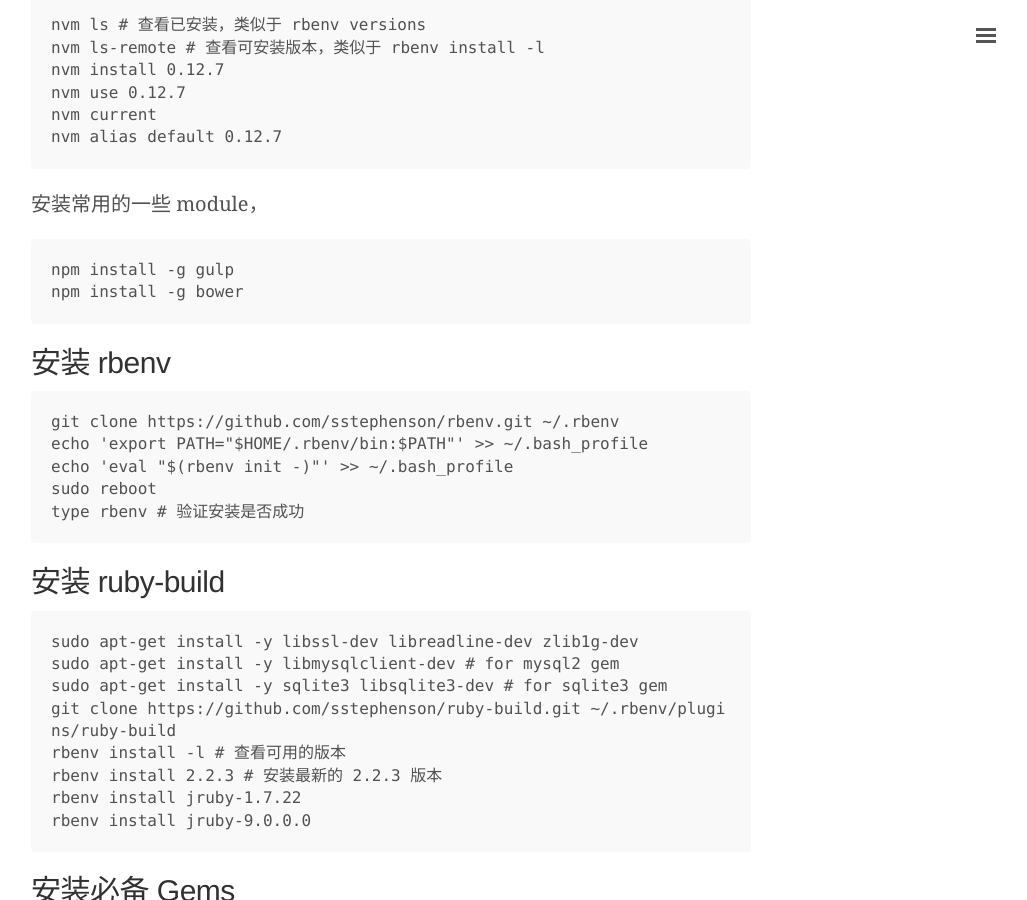
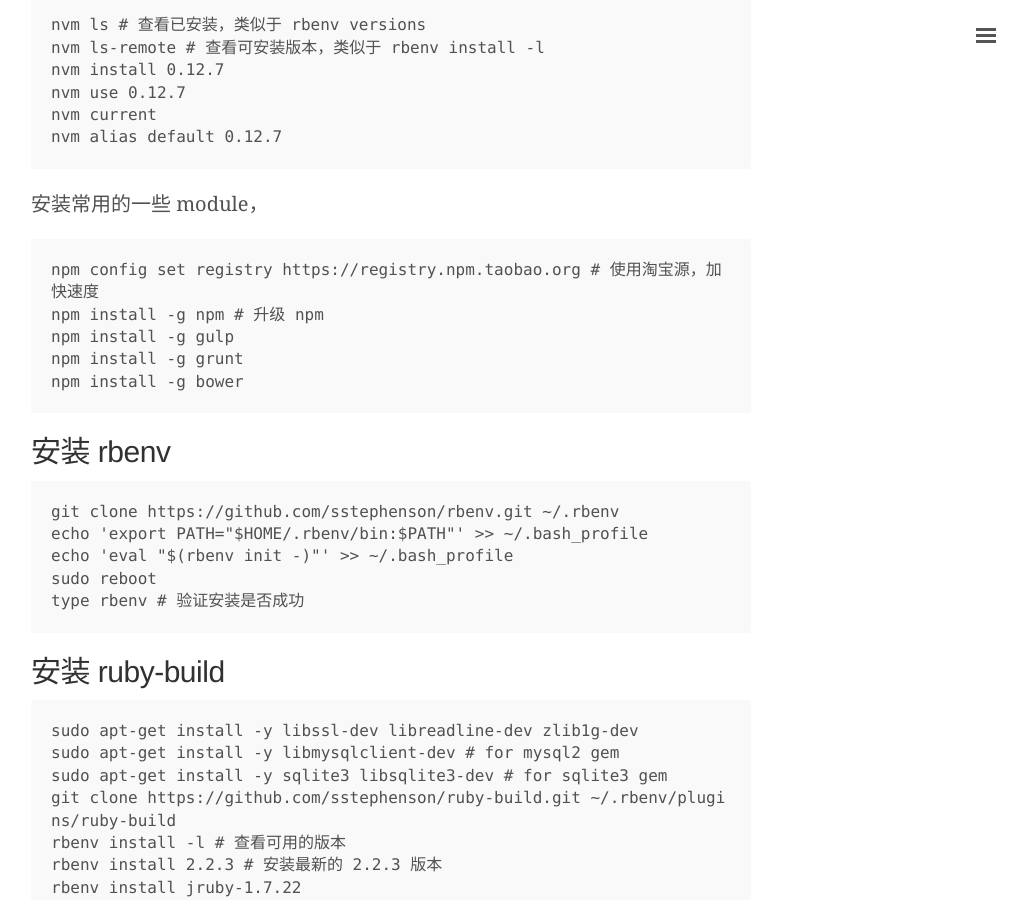
Before and after one commit to 0000-bigtree/0000-bigtree.github.io, a Jekyll site: the page built from _posts/2015-08-12-config-vagrant-on-win7.md, in a window 1280 px wide and 900 px high, scrolled down 11406 px. Shown: the whole window, without its empty margins (249-1276 px from the left). Built offline with Jekyll 4.4.1, drawn with Linux system fonts in a browser that asks for light colours.

Commit message:
添加npm设置镜像和升级的内容

```diff
--- a/_posts/2015-08-12-config-vagrant-on-win7.md
+++ b/_posts/2015-08-12-config-vagrant-on-win7.md
@@ -385,7 +385,10 @@
 
 安装常用的一些 module，
 
+    npm config set registry https://registry.npm.taobao.org # 使用淘宝源，加快速度
+    npm install -g npm # 升级 npm
     npm install -g gulp
+    npm install -g grunt
     npm install -g bower
 
 ## 安装 rbenv
```
